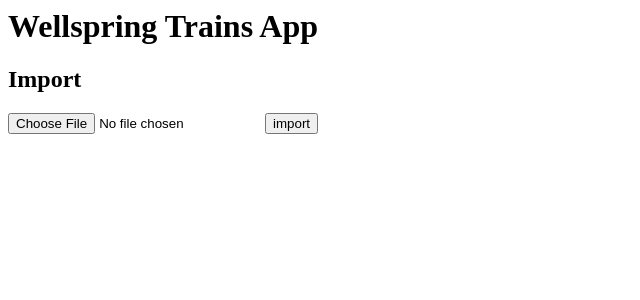
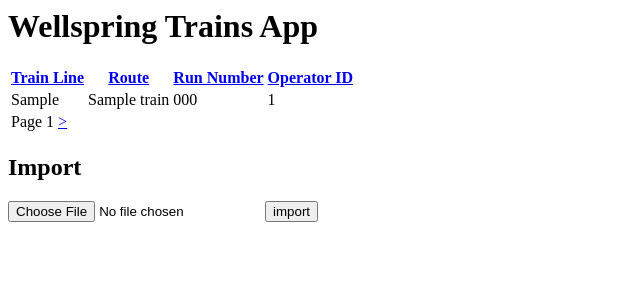
Before and after one commit to ariksavage/wellspring-trains, a PHP site: page /admin/index.php?order=train_line&dir=asc&page=1 in a window 1280 px wide. Shown: the top 300 px of the page, without its empty margins (0-640 px from the left). Run offline with PHP 8.4, Linux system fonts and the light colour scheme; tables that the repository leaves empty or names only in its code hold one stand-in row (values such as "Sample post").

Commit message:
paginate and allow sorting of columns

```diff
--- a/admin/index.php
+++ b/admin/index.php
@@ -21,16 +21,77 @@
     <?php
       require_once('../library/trains.php');
       $trains = new trains();
+      $page = isset($_GET['page'])? $_GET['page'] : 1;
+      $order = isset($_GET['order'])? $_GET['order'] : null;
+      $dir = isset($_GET['dir'])? $_GET['dir'] : 'asc';
+      $routes = $trains->get_all_routes_paginated($page, $order, $dir);
     ?>
+    <table>
+      <thead>
+        <tr>
+          <?php
+            function sort_link($text, $column, $order, $dir, $page){
+              $link = "?order=$column";
+              if (($order == $column) && ($dir == 'asc')){
+                $dir = 'desc';
+              } else {
+                $dir = 'asc';
+              }
+              $link .= "&dir=$dir";
+              $link .= "&page=$page";
+              return "<a href=\"$link\">$text</a>";
+            }
+
+          ?>
+          <th><?php echo sort_link('Train Line', 'train_line', $order, $dir, $page);?></th>
+          <th><?php echo sort_link('Route', 'route_number', $order, $dir, $page);?></th>
+          <th><?php echo sort_link('Run Number', 'run_number', $order, $dir, $page);?></th>
+          <th><?php echo sort_link('Operator ID', 'operator_id', $order, $dir, $page);?></th>
+        </tr>
+      </thead>
+      <tbody>
+
     <?php
       if(isset($_FILES['import_file']) && $file = $_FILES['import_file']) {
         $trains->import_routes($file);
-
-
       }
       ?>
     <h1>Wellspring Trains App</h1>
-      <h2>Import</h2>
+
+    <?php
+
+    foreach ($routes as $route){
+      echo '<tr>';
+      echo "<td>$route->train_line</td>";
+      echo "<td>$route->route_name</td>";
+      echo "<td>$route->run_number</td>";
+      echo "<td>$route->operator_id</td>";
+      echo '</tr>';
+    }
+    ?>
+  </tbody>
+  <tfoot>
+    <tr>
+      <td colspan="4">
+        <?php
+        $page_up = "?page=".($page + 1);
+        $page_down = "?page=".($page - 1);
+        if ($order) {
+          $page_up .= '&order='.$order;
+          $page_down .= '&order='.$order;
+        }
+
+        if ($page > 1) {
+          echo '<a href="'.$page_down.'"> < </a>';
+        }
+      ?>
+      <span class="page">Page <?php echo $page;?></span>
+      <a href="<?php echo ($page_up);?>"> > </a>
+      </td>
+    </tr>
+  </tfoot>
+</table>
+    <h2>Import</h2>
     <form method="post" action="" enctype="multipart/form-data">
       <input type="file" name="import_file"/>
       <input type="submit" value="import"/>
--- a/library/database.php
+++ b/library/database.php
@@ -49,8 +49,25 @@ class database {
     }
   }
 
+  public function select($q) {
+    $data = [];
+    if ($result = $this->query($q)) {
+
+      /* fetch object array */
+      while ($row = $result->fetch_object()) {
+          $data[] = $row;
+      }
+
+      /* free result set */
+      $result->close();
+      return $data;
+    } else {
+      return false;
+    }
+  }
+
   private function query($q){
-    $this->connection->query($q);
+    return $this->connection->query($q);
   }
 
   public function escape_string($value) {
--- a/library/trains.php
+++ b/library/trains.php
@@ -11,6 +11,12 @@ class trains {
       die();
     }
   }
+  /**
+  * Import route data
+  * A route must contain 4 columns: train_line, route_name, run_number, operator_id
+  * Route will only be imported when it contains a unique combination of values
+  * All 4 values must be non-empty strings
+  */
   private function insert_route($route){
     if (!empty(trim($route[0])) && !empty(trim($route[1])) && !empty(trim($route[2])) && !empty(trim($route[3])) ){
       $line = $this->db->escape_string($route[0]);
@@ -40,7 +46,9 @@ class trains {
       return false;
     }
   }
-
+  /**
+   * Parse a CSV file, import each row as a route
+   */
   public function import_routes($file) {
     if ($file['type'] !== 'text/csv') {
       echo 'Uploaded file must be a CSV.';
@@ -66,4 +74,12 @@ class trains {
     }
     echo "<p>$n routes imported.</p>";
   }
+
+  public function get_all_routes_paginated($page = 1, $order_by = 'run_number', $order_dir = 'asc') {
+    $limit = 5; // per page;
+    $offset = $limit * ($page -1);
+    $query = "SELECT * FROM `trains` order by $order_by $order_dir limit $limit offset $offset";
+    $routes = $this->db->select($query);
+    return $routes;
+  }
 }
```
